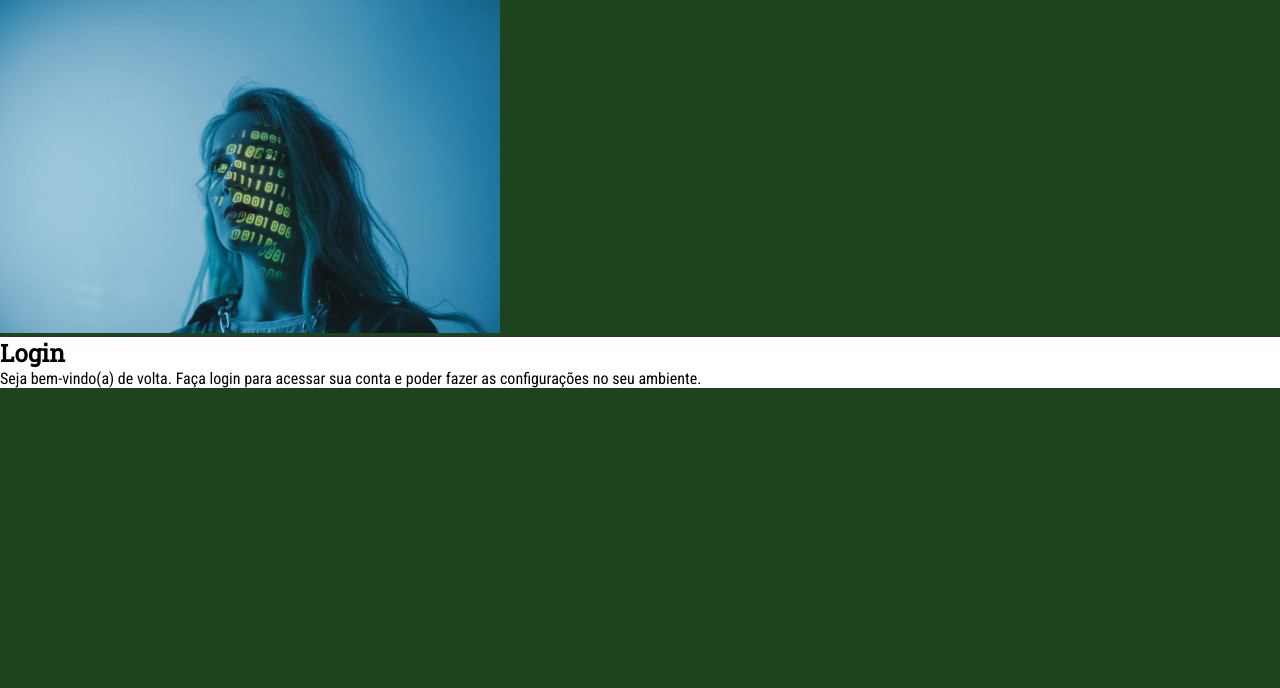
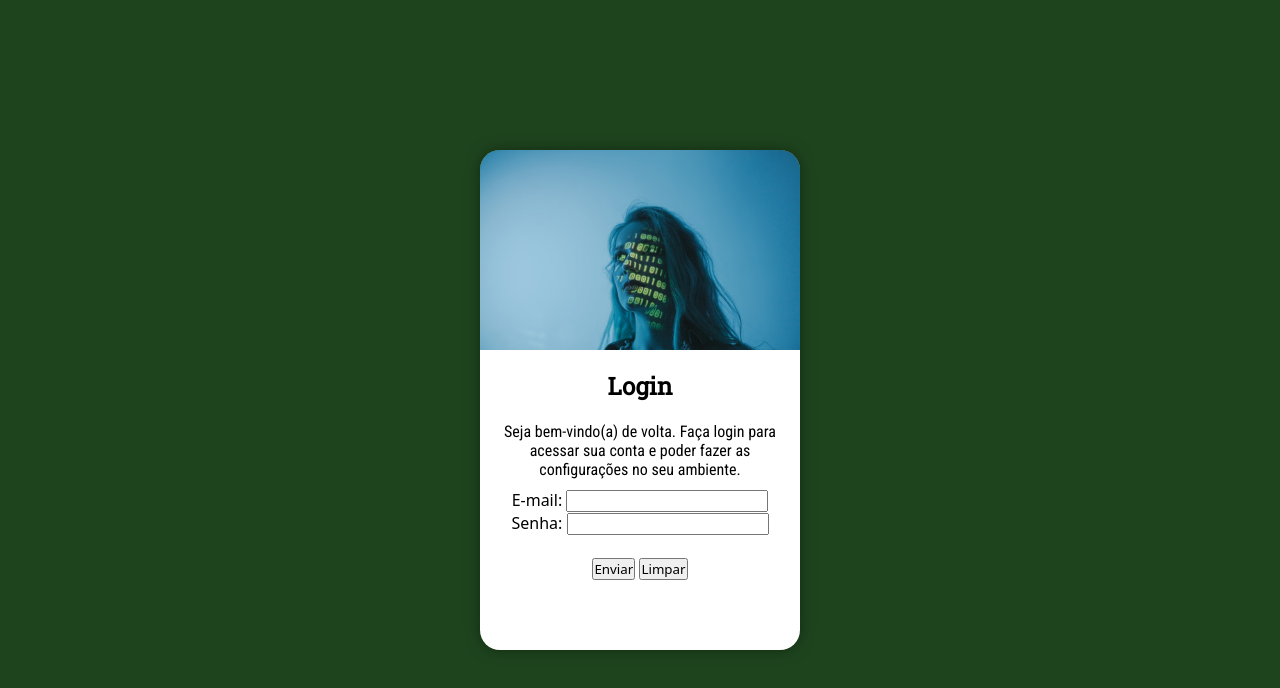
Before and after one commit to esteroli/projeto-login, a plain HTML site: page index.html in a window 1280 px wide. Drawn offline with Linux system fonts and the light colour scheme.

Commit message:
developing style.css

```diff
--- a/estilos/style.css
+++ b/estilos/style.css
@@ -1,6 +1,7 @@
 @charset "UTF=8";
 
 @import url('https://fonts.googleapis.com/css2?family=Roboto+Condensed&display=swap');
+
 @import url('https://fonts.googleapis.com/css2?family=Roboto+Slab&display=swap');
 
 :root {
@@ -17,22 +18,58 @@
 * {
     margin: 0px;
     padding: 0px;
+    font-family: system-ui, -apple-system, BlinkMacSystemFont, 'Segoe UI', Roboto, Oxygen, Ubuntu, Cantarell, 'Open Sans', 'Helvetica Neue', sans-serif;
+    box-sizing: border-box;
 }
 
-body {
+body, html {
     background-color: var(--cor4);
+    height: 100vh;
+    width: 100vw;
+}
+
+main {
+    position: relative;
+    height: 100vh;
+    width: 100vw;
+}
+
+section#login {
+    position: absolute;
+    top: 50%;
+    left: 50%;
+    transform: translate(-50%, -50%);
+    overflow: hidden;
+    background-color: white;
+    height: 500px;
+    width: 320px;
+    border-radius: 20px;
+    box-shadow: 0px 0px 15px rgba(0, 0, 0, 0.373);
+}
+
+section#login > div#imagem {
+    display: block;
+    background: var(--cor4) url(../imagens/img-bit-pq.jpg) no-repeat;
+    background-size: cover;
+    height: 200px;
+}
+
+section#login > div#form {
+    display: block;
+    text-align: center;
+    padding: 10px;
 }
 
 div > h1 {
     font-family: var(--font2);
+    padding: 10px;
 }
 
 div > p {
     font-family: var(--font1);
+    padding: 10px;
 }
 
-div#form {
-    background-color: rgb(255, 255, 255);
-    display: block;
-    margin: auto;
+img {
+
 }
--- a/index.html
+++ b/index.html
@@ -11,13 +11,22 @@
     <main>
         <section id="login">
             <div id="imagem">
-                <img src="imagens/img-bit-pq.jpg" alt="Moça com 'bit' no rosto">
+            </div>
             <div id="form">
                 <h1>Login</h1>
                 <p>Seja bem-vindo(a) de volta. Faça login para acessar sua conta e poder fazer as configurações no seu ambiente.</p>
                 <form action="login.php" method="post">
-
+                    <label for="email">E-mail:</label>
+                    <input type="email" autocomplete="email" id="name" required>
+                    <br>
+                    <label for="senha">Senha:</label>
+                    <input type="password" id="senha" minlength="8" required>
                 </form>
+            <br>
+            <div>
+                <input type="submit" value="Enviar">
+                <input type="reset" value="Limpar">
+            </div>
             </div>
         </section>
     </main>
```
